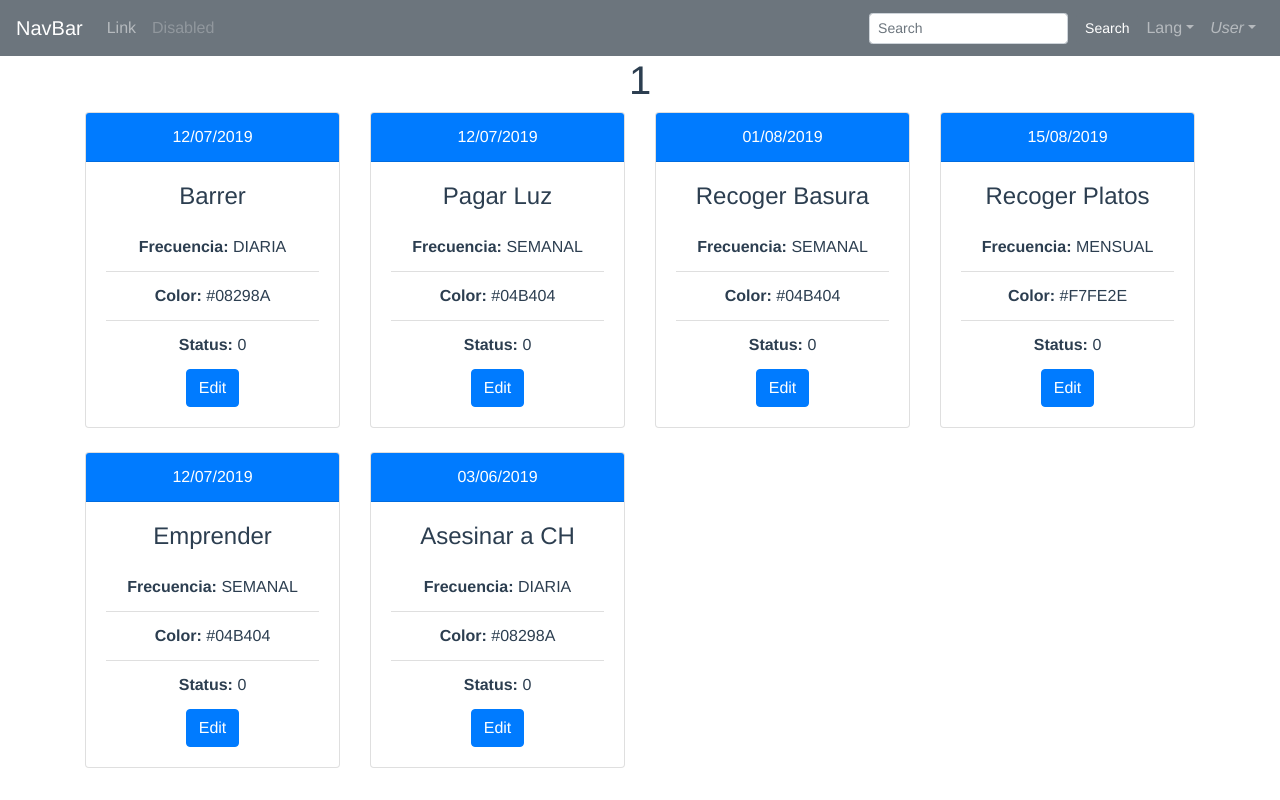
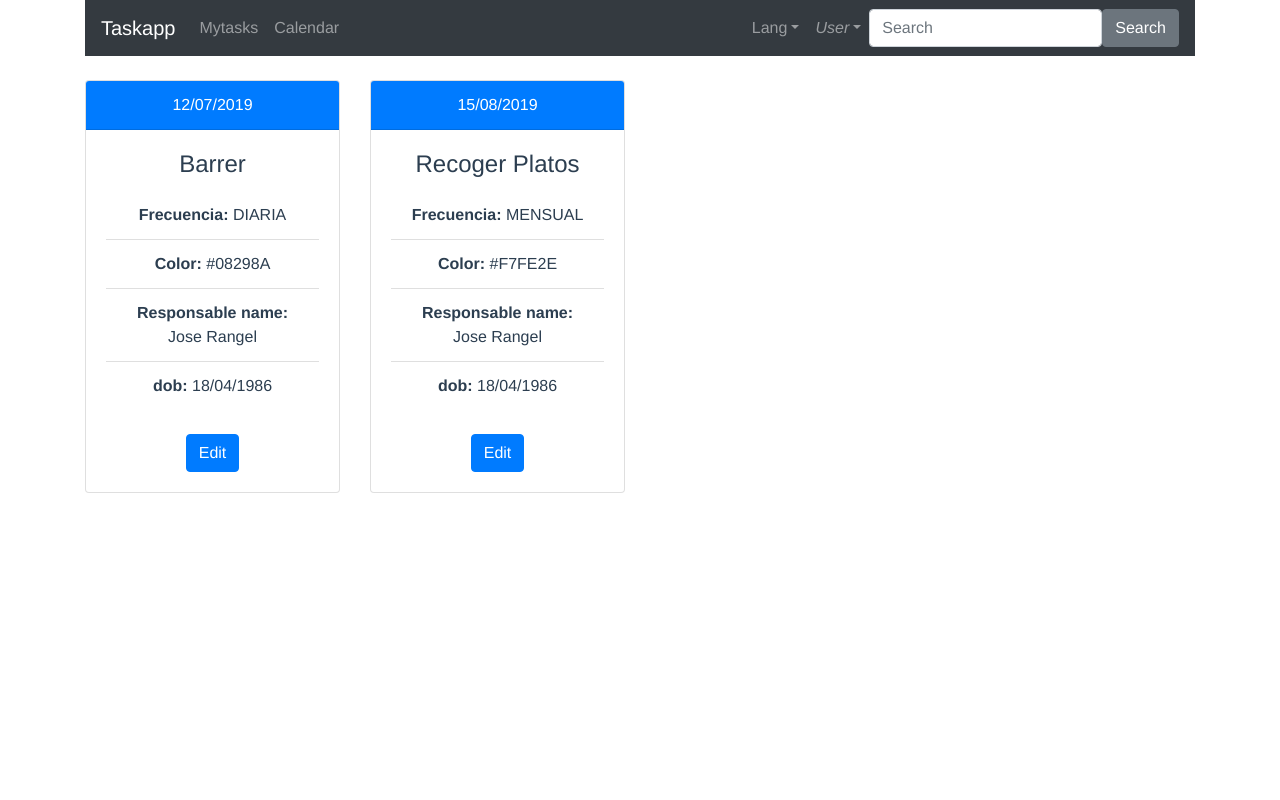
Before and after one commit to jgrangel18/taskappdef, a Vue app: page /mytasks/1 in a window 1280 px wide. Built offline with nearby package versions, Linux system fonts and the light colour scheme.

Commit message:
Calendar functionality

```diff
--- a/src/components/NavBar.vue
+++ b/src/components/NavBar.vue
@@ -1,21 +1,17 @@
 <template>
 <div>
-    <b-navbar toggleable="lg" type="dark" variant="secondary">
-    <b-navbar-brand href="#">NavBar</b-navbar-brand>
+  <b-container>
+    <b-navbar toggleable="lg" type="dark" variant="dark">
+      <b-navbar-brand>Taskapp</b-navbar-brand>
       <b-navbar-toggle target="nav-collapse"></b-navbar-toggle>
       <b-collapse id="nav-collapse" is-nav>
-    <b-navbar-nav>
-      <b-nav-item href="#">Link</b-nav-item>
-      <b-nav-item href="#" disabled>Disabled</b-nav-item>
+      <b-navbar-nav type="light">
+        <b-nav-item href="#">Mytasks</b-nav-item>
+        <b-nav-item href="#">Calendar</b-nav-item>
       </b-navbar-nav>
 
       <!-- Right aligned nav items -->
       <b-navbar-nav class="ml-auto">
-      <b-nav-form>
-      <b-form-input size="sm" class="mr-sm-2" placeholder="Search"></b-form-input>
-      <b-button size="sm" class="my-2 my-sm-0" type="submit">Search</b-button>
-      </b-nav-form>
-
         <b-nav-item-dropdown text="Lang" right>
         <b-dropdown-item href="#">EN</b-dropdown-item>
         <b-dropdown-item href="#">ES</b-dropdown-item>
@@ -29,8 +25,13 @@
         <b-dropdown-item href="#">Profile</b-dropdown-item>
         <b-dropdown-item href="#">Sign Out</b-dropdown-item>
         </b-nav-item-dropdown>
+        <b-nav-form>
+        <b-form-input size="md" class="mr-sm-6 " placeholder="Search"></b-form-input>
+        <b-button size="md" type="submit">Search</b-button>
+        </b-nav-form>
       </b-navbar-nav>
       </b-collapse>
     </b-navbar>
+  </b-container>
 </div>
 </template>
--- a/src/components/TareaComponent.vue
+++ b/src/components/TareaComponent.vue
@@ -1,10 +1,10 @@
 <template>
 <div>
   <b-container>
-    <h1> {{ $route.params.id }} </h1>
+    <br>
     <b-row>
       <b-col lg="3" md="3"
-        v-for="(tarea,index) in getArray"
+        v-for="(tarea,index) in this.getArray"
         v-bind:key="index"
       >
           <b-card-group deck>
@@ -20,8 +20,10 @@
             <b-list-group flush>
               <b-list-group-item><b>Frecuencia:</b> {{tarea.frecuencia}}</b-list-group-item>
               <b-list-group-item><b>Color:</b> {{tarea.color}}</b-list-group-item>
-              <b-list-group-item><b>Status:</b> {{tarea.status}}</b-list-group-item>
+              <b-list-group-item><b>Responsable name:</b> {{tarea.name}} {{tarea.lastname}}</b-list-group-item>
+              <b-list-group-item><b>dob:</b> {{tarea.dob}}</b-list-group-item>
             </b-list-group>
+            <br>
             <b-button href="#" variant="primary">Edit</b-button>
             </b-card>
           </b-card-group>
@@ -40,76 +42,110 @@ export default {
   },
   data () {
     return {
-      mixTareas:
-      [
-        {
-          'nombreTarea': '',
-          'frecuencia': '',
-          'color': '',
-          'fecha_vencimiento': '',
-          'status': '',
-          'responsablename': '',
-          'responsable_id': '',
-          'name': '',
-          'lastname': '',
-          'dob': '',
-          'age': '',
-          'username': '',
-          'email': ''
-
-        }
-      ]
+      mixTareas: []
     }
   },
   methods: {
     getfrequency (id_tipo_tarea) {
       this.TipoTarea.map(tarea => {
         if (id_tipo_tarea === tarea.id) {
-          console.log('SI LA ENCONTRE Y ES' + tarea.nombre)
           return tarea.nombre
         }
       })
     },
     imprimir () {
       this.mixTareas.map(tarea => {
+        console.log(tarea.id);
         console.log(tarea.nombreTarea)
-        console.log(tarea.frecuencia)
+        console.log(tarea.name)
         console.log(tarea.color)
         console.log(tarea.fecha_vencimiento)
         console.log(tarea.status)
       })
+    },
+    addarray (tareaobject) {
+      this.mixTareas.push({
+        id: tareaobject.id,
+        nombreTarea: tareaobject.nombreTarea,
+        color: tareaobject.color,
+        frecuencia: tareaobject.frecuencia,
+        fecha_vencimiento: tareaobject.fecha_vencimiento,
+        status: tareaobject.status,
+        responsable_id: tareaobject.responsable_id,
+        name: tareaobject.name,
+        lastname: tareaobject.lastname,
+        dob: tareaobject.dob,
+        age: tareaobject.age,
+        username: tareaobject.username,
+        email: tareaobject.email
+
+      });
+      // console.log(tareaobject.nombreTarea);
+      // console.log(tareaobject.frecuencia);
+      // console.log(tareaobject.color);
+      // console.log(tareaobject.fecha_vencimiento);
+      // console.log(tareaobject.status);
+      // console.log(tareaobject.responsable_id);
+      // console.log(tareaobject.name);
+      // console.log(tareaobject.lastname);
+      // console.log(tareaobject.dob);
+      // console.log(tareaobject.age);
+      // console.log(tareaobject.username);
+      // console.log(tareaobject.email);
     }
   },
   computed: {
     getArray () {
-      const arr = this.mixTareas.filter((item, index) => {
-        return index > 0 // will return the array from the second value
+      const arr = this.mixTareas.filter((tarea, index) => {
+        console.log('responsable' + tarea.responsable_id);
+        console.log('ruta parametro' + this.$route.params.id);
+        return tarea.responsable_id == this.$route.params.id // will return the array from the second value
       })
       return arr
     }
   },
   mounted () {
+    let displaytarea = {};
+    displaytarea = {
+      id: '',
+      nombreTarea: '',
+      frecuencia: '',
+      color: '',
+      fecha_vencimiento: '',
+      status: '',
+      responsable_id: '',
+      name: '',
+      lastname: '',
+      dob: '',
+      age: '',
+      username: '',
+      email: ''
+    }
     for (let iterator of this.Tareas) {
-      console.log(iterator.nombre)
       for (let item of this.TipoTarea) {
         if (iterator.tipo_tarea === item.id) {
-          console.log(item.nombre)
-          this.mixTareas.push({
-            'nombreTarea': iterator.nombre,
-            'frecuencia': item.nombre,
-            'color': item.color,
-            'fecha_vencimiento': iterator.fecha_vencimiento,
-            'status': iterator.status
-          })
+          displaytarea.frecuencia = item.nombre;
+          displaytarea.color = item.color;
+          displaytarea.fecha_vencimiento = iterator.fecha_vencimiento;
+          displaytarea.nombreTarea = iterator.nombre;
+          displaytarea.status = iterator.status;
         }
       }
       for (let resp of this.Responsables) {
         if (iterator.responsable_id === resp.id) {
-          console.log('EXISTO' + resp.name);
+          displaytarea.name = resp.name
+          displaytarea.lastname = resp.lastname;
+          displaytarea.dob = resp.dob;
+          displaytarea.age = resp.age;
+          displaytarea.username = resp.username;
+          displaytarea.email = resp.email;
+          displaytarea.responsable_id = resp.id;
         }
       }
+      displaytarea.id = iterator.id
+      this.addarray(displaytarea);
     }
-    this.imprimir()
+    this.imprimir();
   }
 }
 
--- a/src/data/Responsables.js
+++ b/src/data/Responsables.js
@@ -13,8 +13,8 @@ export default [
     id: 2,
     name: 'Ana',
     lastname: 'Casas',
-    age: 32,
-    dob: '18/04/1986',
+    age: 30,
+    dob: '20/05/1988',
     username: 'amcm',
     email: 'anama_casas@gmail.com',
     'password': 'Amcm1032*'
```
Also changed, not shown: src/views/Profile.vue (line endings or trailing spaces). Lines whose indentation alone changed are shown as unchanged.
